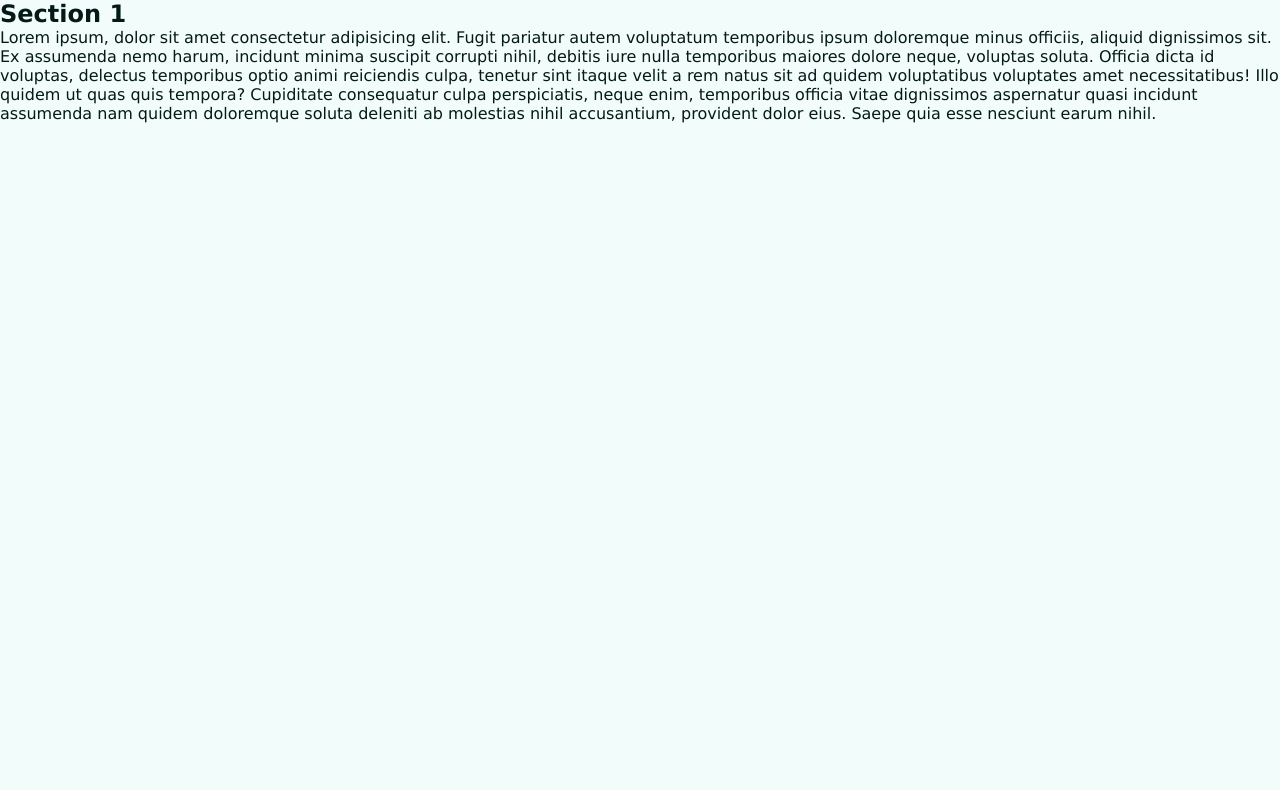
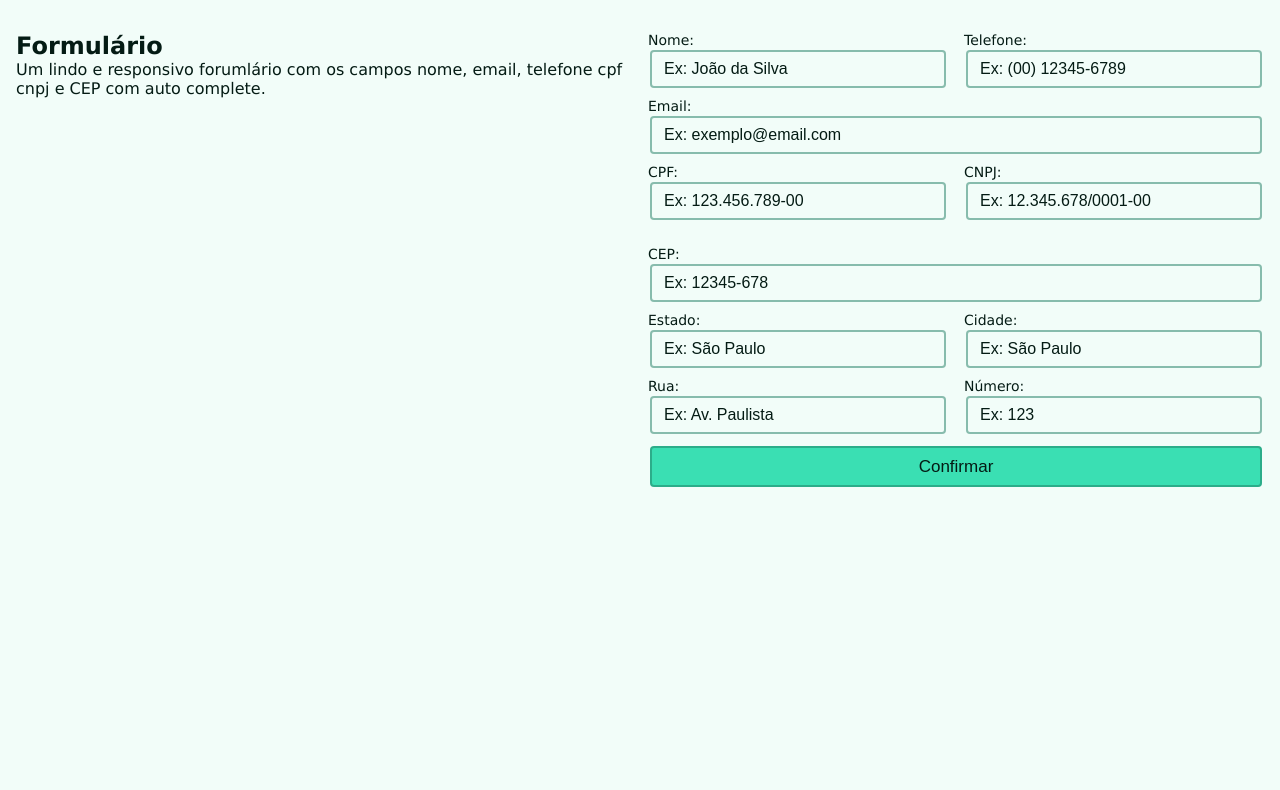
Before and after one commit to BrunoPanizzi/desafio_iboti, a plain HTML site: page index.html in a window 1280 px wide. Shown: the part 70-860 px from the top of the page. Drawn offline with Linux system fonts and the light colour scheme.

Commit message:
started form and its components

```diff
--- a/index.html
+++ b/index.html
@@ -18,7 +18,7 @@
       </nav>
     </header>
 
-    <section id="section1">
+    <!-- <section id="section1">
       <h2>Section 1</h2>
       <p>
         Lorem ipsum, dolor sit amet consectetur adipisicing elit. Fugit pariatur
@@ -33,23 +33,110 @@
         nam quidem doloremque soluta deleniti ab molestias nihil accusantium,
         provident dolor eius. Saepe quia esse nesciunt earum nihil.
       </p>
-    </section>
+    </section> -->
 
-    <section id="section2">
-      <h2>Section 2</h2>
-      <p>
-        Lorem ipsum, dolor sit amet consectetur adipisicing elit. Fugit pariatur
-        autem voluptatum temporibus ipsum doloremque minus officiis, aliquid
-        dignissimos sit. Ex assumenda nemo harum, incidunt minima suscipit
-        corrupti nihil, debitis iure nulla temporibus maiores dolore neque,
-        voluptas soluta. Officia dicta id voluptas, delectus temporibus optio
-        animi reiciendis culpa, tenetur sint itaque velit a rem natus sit ad
-        quidem voluptatibus voluptates amet necessitatibus! Illo quidem ut quas
-        quis tempora? Cupiditate consequatur culpa perspiciatis, neque enim,
-        temporibus officia vitae dignissimos aspernatur quasi incidunt assumenda
-        nam quidem doloremque soluta deleniti ab molestias nihil accusantium,
-        provident dolor eius. Saepe quia esse nesciunt earum nihil.
-      </p>
+    <section class="responsive-center" id="section2">
+      <div>
+        <h2>Formulário</h2>
+        <p>
+          Um lindo e responsivo forumlário com os campos nome, email, telefone
+          cpf cnpj e CEP com auto complete.
+        </p>
+      </div>
+
+      <form id="main-form">
+        <label for="name"
+          >Nome:
+          <input
+            type="text"
+            name="name"
+            id="name"
+            placeholder="Ex: João da Silva"
+          />
+        </label>
+
+        <label for="phone"
+          >Telefone:
+          <input
+            type="tel"
+            name="phone"
+            id="phone"
+            placeholder="Ex: (00) 12345-6789"
+          />
+        </label>
+
+        <label for="email"
+          >Email:
+          <input
+            type="email"
+            name="email"
+            id="email"
+            placeholder="Ex: exemplo@email.com"
+          />
+        </label>
+
+        <label for="cpf"
+          >CPF:
+          <input
+            type="text"
+            name="cpf"
+            id="cpf"
+            placeholder="Ex: 123.456.789-00"
+          />
+        </label>
+
+        <label for="cnpj"
+          >CNPJ:
+          <input
+            type="text"
+            name="cnpj"
+            id="cnpj"
+            placeholder="Ex: 12.345.678/0001-00"
+          />
+        </label>
+
+        <label for="cep"
+          >CEP:
+          <input type="text" name="cep" id="cep" placeholder="Ex: 12345-678" />
+        </label>
+
+        <label for="state"
+          >Estado:
+          <input
+            type="text"
+            name="state"
+            id="state"
+            placeholder="Ex: São Paulo"
+          />
+        </label>
+
+        <label for="city"
+          >Cidade:
+          <input
+            type="text"
+            name="city"
+            id="city"
+            placeholder="Ex: São Paulo"
+          />
+        </label>
+
+        <label for="street"
+          >Rua:
+          <input
+            type="text"
+            name="street"
+            id="street"
+            placeholder="Ex: Av. Paulista"
+          />
+        </label>
+
+        <label for="number"
+          >Número:
+          <input type="text" name="number" id="number" placeholder="Ex: 123" />
+        </label>
+
+        <button type="submit">Confirmar</button>
+      </form>
     </section>
 
     <footer>footer</footer>
--- a/style.css
+++ b/style.css
@@ -15,18 +15,22 @@ a {
 }
 
 :root[data-theme="light"] {
-  --text: hsl(172, 73%, 6%);
-  --background: hsl(169, 73%, 97%);
-  --primary: hsl(171, 59%, 46%);
-  --secondary: hsl(359, 71%, 71%);
-  --accent: hsl(63, 71%, 63%);
+  --text: hsl(162, 74%, 6%);
+  --background: hsl(160, 75%, 97%);
+  --primary: hsl(164, 72%, 55%);
+  --secondary: hsl(193, 73%, 74%);
+  --accent: hsl(202, 72%, 60%);
 }
 :root[data-theme="dark"] {
-  --text: hsl(172, 73%, 94%);
-  --background: hsl(169, 73%, 3%);
-  --primary: hsl(171, 59%, 54%);
-  --secondary: hsl(359, 71%, 29%);
-  --accent: hsl(63, 71%, 37%);
+  --text: hsl(162, 74%, 94%);
+  --background: hsl(164, 73%, 3%);
+  --primary: hsl(164, 72%, 45%);
+  --secondary: hsl(193, 73%, 26%);
+  --accent: hsl(202, 72%, 40%);
+}
+
+:root {
+  --primary-dark: color-mix(in srgb, var(--primary) 50%, var(--text) 50%);
 }
 
 html {
@@ -40,17 +44,100 @@ body {
     "Lucida Sans Unicode", Geneva, Verdana, sans-serif;
 }
 
+input {
+  font-size: 1rem;
+  padding: 0.5em 0.75em;
+  margin: 2px;
+  border: 2px solid color-mix(in srgb, var(--primary-dark) 50%, transparent);
+  border-radius: 0.25rem;
+  background-color: var(--background);
+  transition: border-color 0.2s, background-color 0.2s;
+}
+input::placeholder {
+  color: var(--text);
+}
+
+input:hover,
+input:focus,
+input:focus-visible {
+  outline: none;
+  border-color: var(--primary-dark);
+  background-color: color-mix(in srgb, var(--primary-dark) 10%, transparent);
+}
+
+label {
+  display: flex;
+  flex-direction: column;
+  font-size: 14px;
+}
+
+button {
+  font-size: 1rem;
+  padding: 0.5em 0.75em;
+  margin: 2px;
+  border: 2px solid color-mix(in srgb, var(--primary-dark) 50%, transparent);
+  border-radius: 0.25rem;
+  background-color: var(--primary);
+  color: var(--text);
+  font-weight: 500;
+  cursor: pointer;
+  transition: background-color 0.2s, color 0.2s;
+}
+
+button:hover {
+  background-color: color-mix(in srgb, var(--primary) 90%, var(--text) 10%);
+}
+
 header {
   display: flex;
   justify-content: space-between;
   gap: 1rem;
   padding: 1rem;
 
-  background-color: var(--primary);
+  background-color: var(--secondary);
+}
+
+.responsive-center {
+  max-width: min(calc(100% - 2rem), 80rem);
+  margin-inline: auto;
 }
 
 section {
   min-height: 100dvh;
+}
+#section2 {
+  display: grid;
+  grid-template-columns: 1fr 1fr;
+  gap: 1rem;
+  padding-top: 2rem;
+}
+
+@media (max-width: 50rem) {
+  #section2 {
+    grid-template-columns: 1fr;
+    grid-template-rows: auto 1fr;
+  }
+}
+
+#section2 > form {
+  display: grid;
+
+  grid-template-columns: repeat(2, 1fr);
+  grid-auto-rows: min-content;
+  gap: 0.5rem 1rem;
+}
+
+#section2 > form > label:has(input[name="email"]) {
+  grid-column: span 2;
+}
+#section2 > form > label:has(input[name="cep"]) {
+  margin-top: 1rem;
+  grid-column: span 2;
+}
+
+#section2 > form > button {
+  grid-column: span 2;
+  font-size: 17px;
 }
 
 footer {
```
